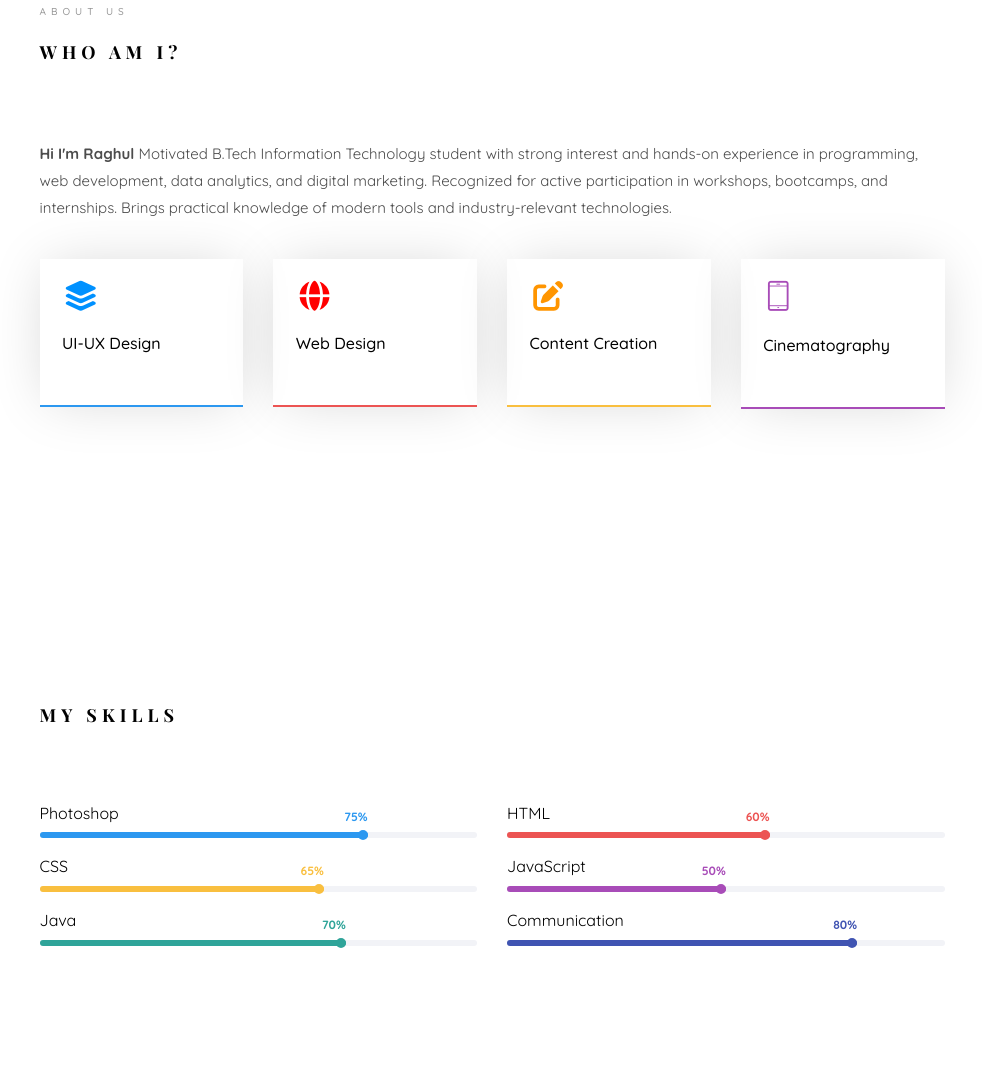
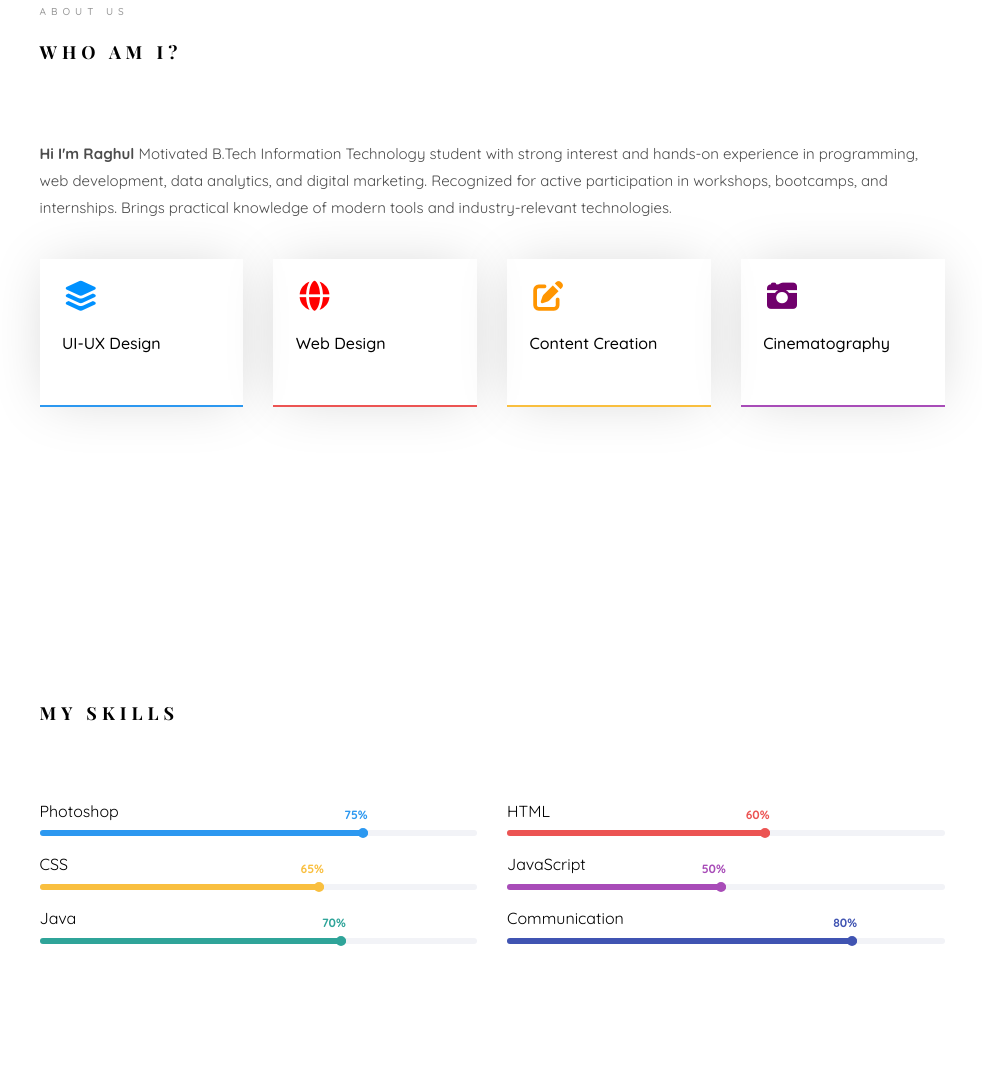
Before and after one commit to rahul7925/Portfolio2, a plain HTML site: page index.html in a window 1280 px wide. Shown: the part 1007-2088 px from the top of the page, without its empty margins (298-1280 px from the left). Drawn offline with nearby package versions, Linux system fonts and the light colour scheme; files whose address does not match are found by name; a web font is replaced by a local one.

Commit message:
Update index.html

```diff
--- a/index.html
+++ b/index.html
@@ -175,7 +175,7 @@
 								</div>
 								<div class="col-md-3 animate-box" data-animate-effect="fadeInBottom">
 									<div class="services color-4">
-										<span class="icon2"><i class="icon-phone3"></i></span>
+										<span class="icon2"><i class="fa-solid fa-camera-retro" style="color: #70006c;"></i></span>
 										<h3>Cinematography</h3>
 									</div>
 								</div>
```
